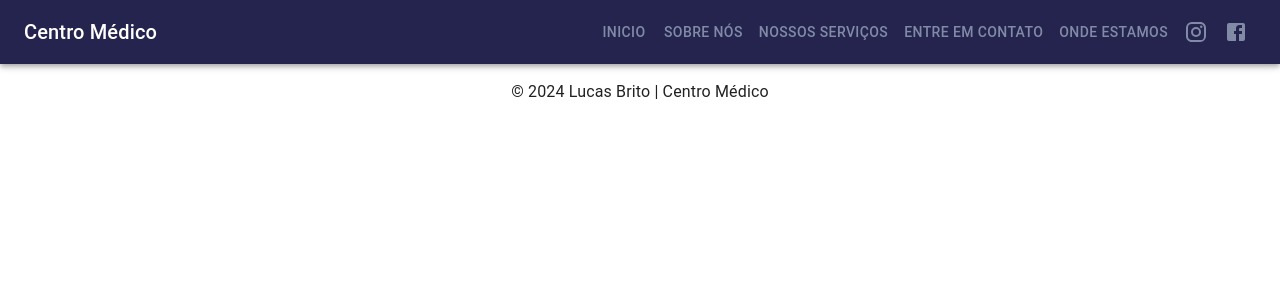
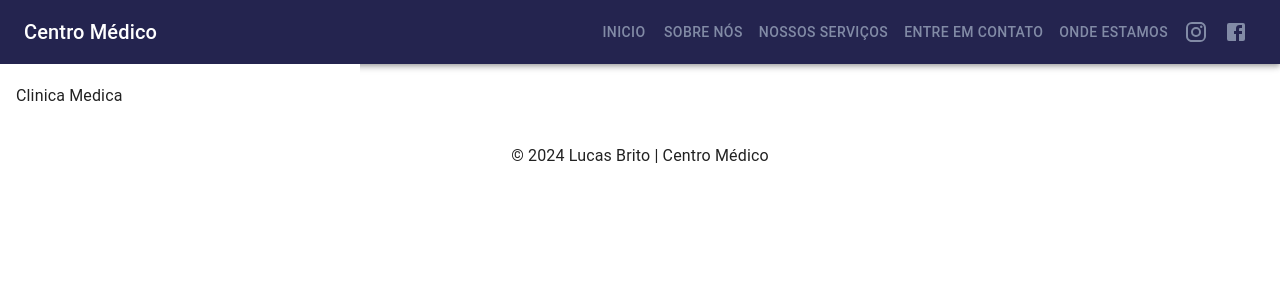
Before and after one commit to britolmbs/centro-medico, a React (Create React App) app: page /Products in a window 1280 px wide. Shown: the top 300 px of the page. Built offline with nearby package versions, Linux system fonts and the light colour scheme.

Commit message:
Criação da pagina Products

```diff
--- a/src/App.js
+++ b/src/App.js
@@ -10,6 +10,7 @@ import { register } from "swiper/element/bundle";
 import Home from './pages/Home';
 import About from './pages/About';
 import Contact from './pages/Contact';
+import Products from './pages/Products';
 
 
 register();
@@ -34,6 +35,7 @@ const App = () => {
         <Route path='/' element={<Home />} />
       <Route path="/About" element={<About />} />
       <Route path="/Contact" element={<Contact />} />
+      <Route path="/Products" element={<Products />} />
     </Routes>
     <Footer />
     </Router>
--- a/src/components/Navbar.js
+++ b/src/components/Navbar.js
@@ -28,10 +28,10 @@ const Navbar = () => {
                     <Typography variant='h6' sx={{ flexGrow: 1,}}>Centro Médico</Typography>
                     <NavbarButton component={NavLink} to="/">Inicio</NavbarButton>
                     <NavbarButton component={NavLink} to="/About">Sobre Nós</NavbarButton>
-                    <NavbarButton component={Link} to="/products">Nossos serviços</NavbarButton>
+                    <NavbarButton component={Link} to="/Products">Nossos serviços</NavbarButton>
                     <NavbarButton component={Link} to="/Contact">Entre em contato</NavbarButton>
                     <NavbarButton component={Link} to="/endereco">Onde Estamos</NavbarButton>
-                    <IconButton href='https://www.instagram.com' target='_blank' color='secondary'><Instagram /></IconButton>
+                    <IconButton href='https://www.instagram.com/cmjoaoxxiii' target='_blank' color='secondary'><Instagram /></IconButton>
                     <IconButton href='https://www.facebook.com' target='_blank' color='secondary'><Facebook /></IconButton>
                     <IconButton color='inherit' edge='end' sx={{ display: { xs: 'block', sm: 'none'} }}
                     onClick={toggleDrawer(true)}>
--- /dev/null
+++ b/src/pages/Products.js
@@ -0,0 +1,27 @@
+import  Box  from "@mui/material/Box";
+import { List, ListItem, ListItemButton, ListItemIcon, ListItemText, Typography } from "@mui/material";
+
+const Products =  () =>{
+    return (
+       <Box sx={{ Width: '100%', maxWidth: 360, bgcolor: 'background.paper'}}>
+       <nav aria-label="main mailbox folders">
+        <List>
+            <ListItem disablePadding>
+                <ListItemButton component="a" href="#">
+                <ListItemText primary="Clinica Medica" />
+
+                </ListItemButton>
+            </ListItem>
+        </List>
+
+        </nav>
+
+
+       </Box>
+
+    )
+}
+
+
+
+export default Products;
```
